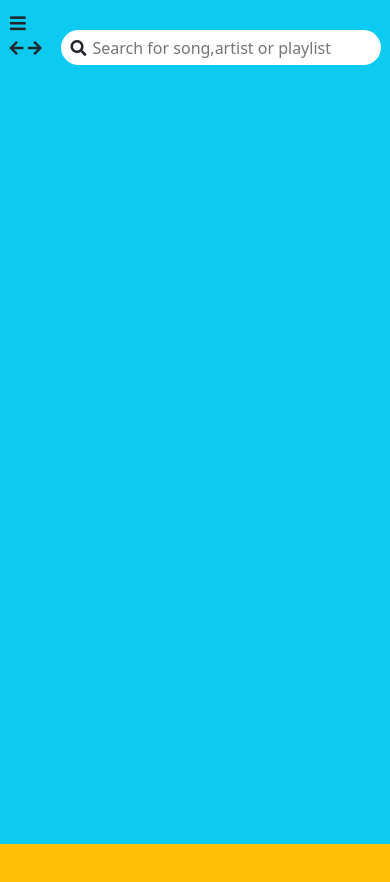
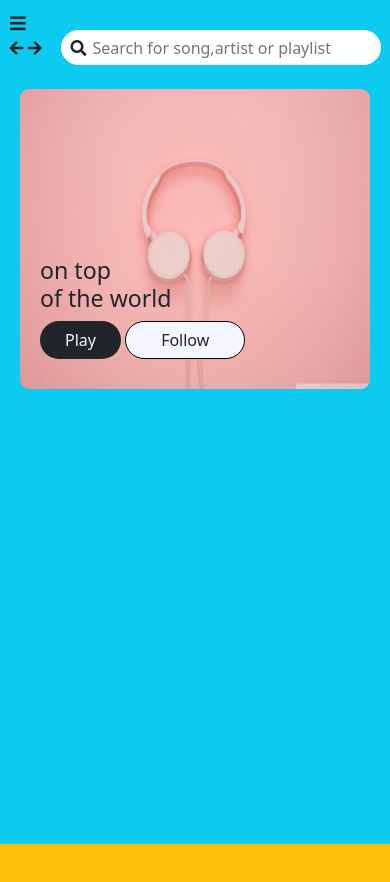
Before and after one commit to sajjadmirave/BeeMusic, a website: page index.html in a window 390 px wide. Shown: the top 882 px of the page. Drawn offline with nearby package versions, Linux system fonts and the light colour scheme; files whose address does not match are found by name.

Commit message:
create the header and responsive theme

```diff
--- a/index.html
+++ b/index.html
@@ -29,6 +29,9 @@
 
     <!--! link nav  -->
     <link rel="stylesheet" href="./css/nav.css" />
+
+    <!-- ! link header -->
+    <link rel="stylesheet" href="./css/header.css" />
 
     <title>Hello, world!</title>
   </head>
@@ -124,10 +127,9 @@
         <!-- navbar -->
         <div class="body-nav">
           <div class="icon-nav">
-            <i class="fas fa-arrow-left "></i>
-            <i class="fas fa-arrow-right "></i>
+            <i class="fas fa-arrow-left"></i>
+            <i class="fas fa-arrow-right"></i>
           </div>
-
 
           <div class="input-search">
             <input
@@ -136,6 +138,45 @@
               placeholder="Search for song,artist or playlist"
             />
             <i class="fas fa-search"></i>
+          </div>
+        </div>
+        <!-- end body nav -->
+        <br />
+        <div class="header">
+          <div class="img-header">
+            <img
+              src="./image/pink_aesthetic-wallpaper-1024x768.jpg"
+              class=""
+              width="500px"
+              height="300px"
+              alt=""
+              srcset=""
+            />
+            <div class="text-img-header">
+              <h3>
+                on top <br />
+                of the world
+              </h3>
+              <button
+                id="play-btn-header"
+                class="btn px-4 bg-dark "
+                style="border-radius: 30px; color: #f4f5fe"
+              >
+                Play
+              </button>
+
+              <button
+              id="follow-btn-header"
+                class="btn"
+                style="
+                  border-radius: 30px;
+                  background-color: #f4f5fe;
+                  padding: 6px 35px;
+                "
+              >
+                Follow
+              </button>
+            </div>
           </div>
         </div>
       </div>
--- /dev/null
+++ b/sass/header.scss
@@ -0,0 +1,45 @@
+.header {
+  display: flex;
+  justify-content: center;
+  align-items: center;
+  flex-flow: column;
+
+  .header-text {
+    justify-content: flex-start;
+  }
+
+  .img-header {
+    img {
+      border-radius: 9px;
+    }
+
+    position: relative;
+    display: flex;
+    justify-content: flex-start;
+    align-items: flex-end;
+
+    .text-img-header {
+      margin-left: 20px;
+      margin-bottom: 30px;
+      position: absolute;
+      //   top: 50px;
+    }
+  }
+}
+
+#play-btn-header {
+  :hover {
+    background-color: pink;
+  }
+}
+
+#follow-btn-header {
+  border: 1px solid black;
+}
+
+
+@media screen and (max-width:556px) {
+    .img-header img{
+        width: 350px !important;
+    }
+}
```
Also changed, not shown: css/header.css (added).
